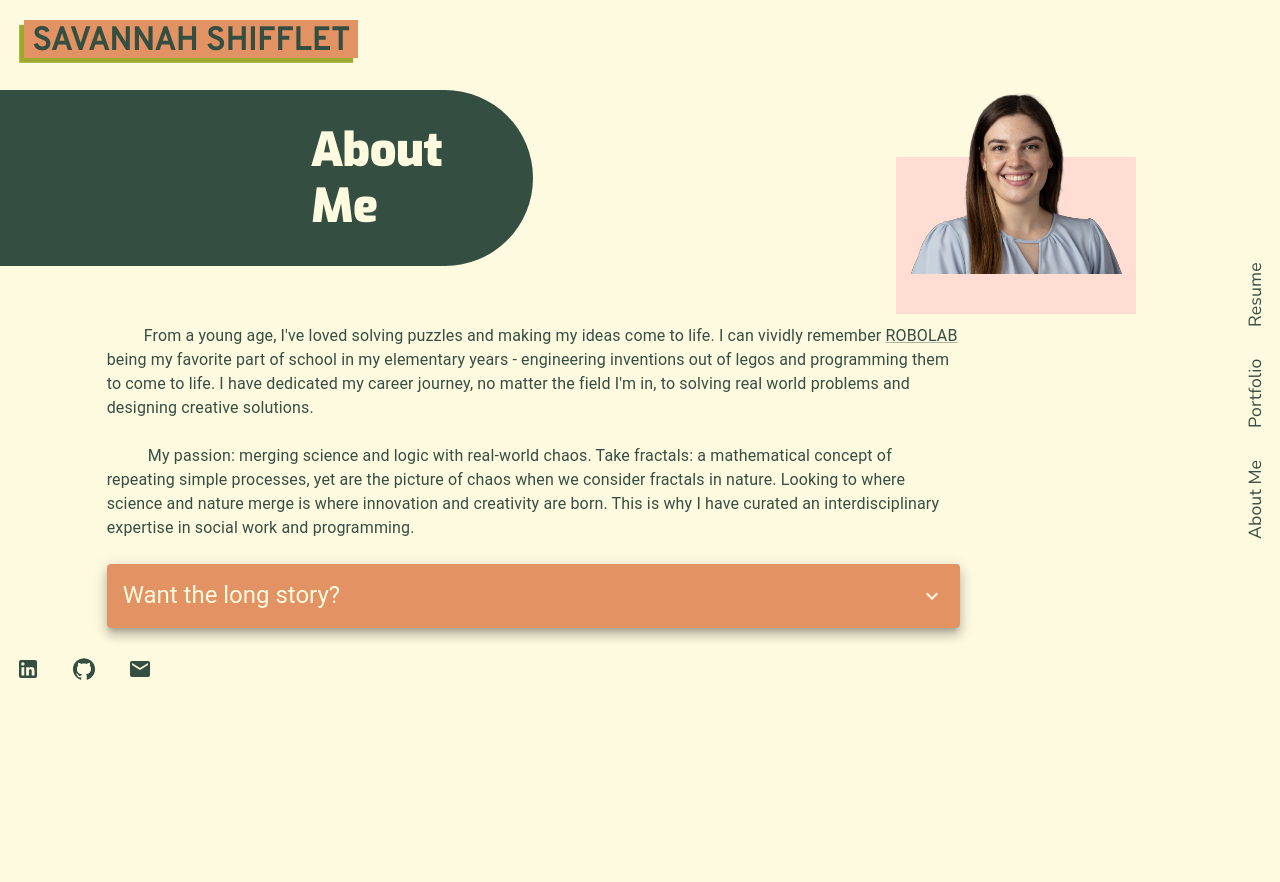
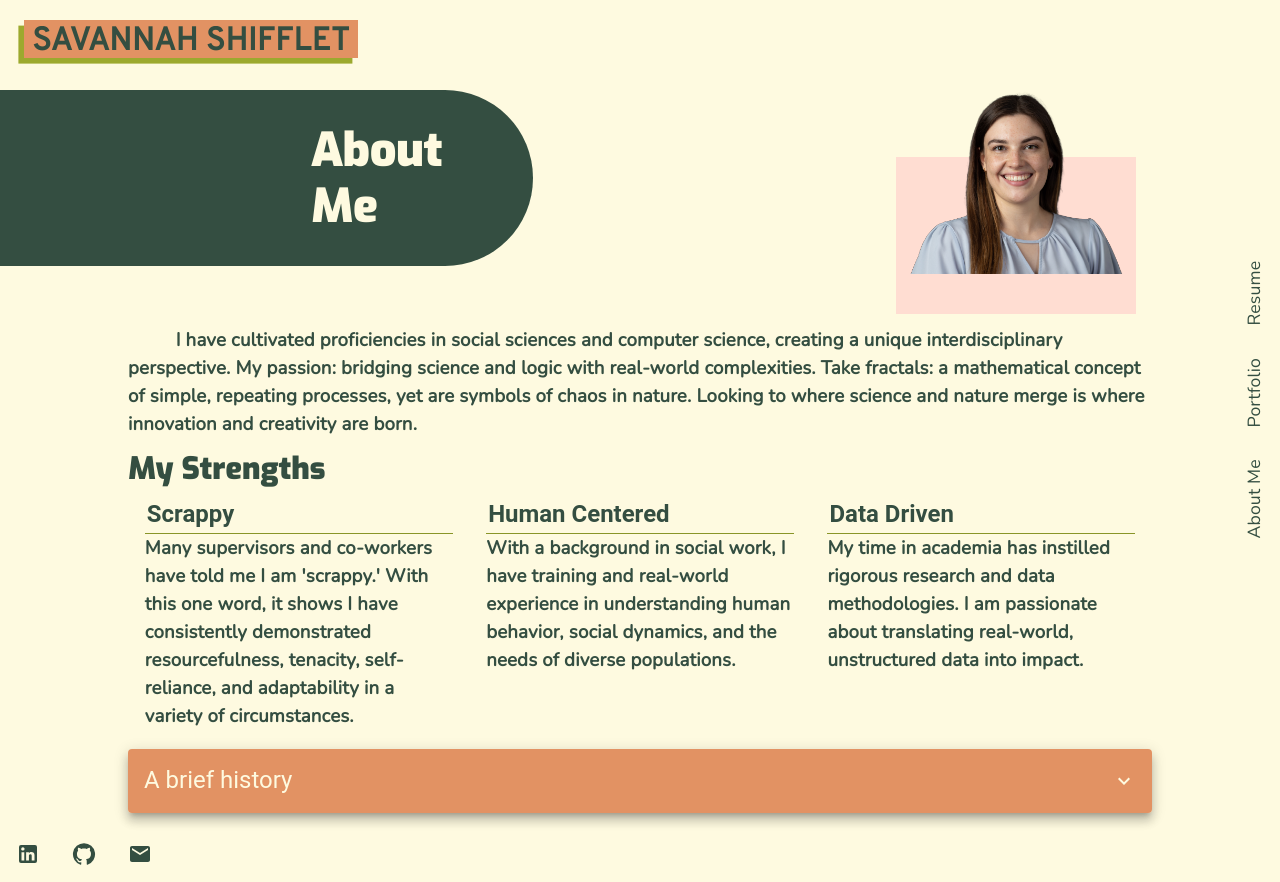
Before and after one commit to Savannah-Shifflet/professional-portfolio, a React (Create React App) app: page /about-me in a window 1280 px wide. Before the commit the page ends 800 px from the top, so only its background shows below. Built offline with nearby package versions, Linux system fonts and the light colour scheme.

Commit message:
added strengths section to about page

```diff
--- a/src/components/pages/About/AboutBody.js
+++ b/src/components/pages/About/AboutBody.js
@@ -1,9 +1,10 @@
 import React from 'react';
-import { Typography, Grid, Box, Slide, Link, Card, CardHeader, CardActionArea, CardActions, CardContent } from '@mui/material';
+import { Typography, Grid, Link, Card, CardHeader, CardContent } from '@mui/material';
 import Collapse from '@mui/material/Collapse';
 import ExpandMoreIcon from '@mui/icons-material/ExpandMore';
 import { styled } from '@mui/material/styles';
 import IconButton from '@mui/material/IconButton';
+import Strengths from './Strengths'
 
 const ExpandMore = styled((props) => {
     const { expand, ...other } = props;
@@ -25,20 +26,20 @@ export default function AboutBody() {
     };
     return (
         <Grid container>
-            <Grid item md={10} xs={12}>
+            <Grid item xs={12}>
                 <Typography variant='body1' sx={{ ml: '10%', mr: '10%', mt: '1%' }}>
-                    &emsp; &emsp;From a young age, I've loved solving puzzles and making my ideas come to life. I can vividly remember <Link href="http://www.legoengineering.com/platform/robolab/">ROBOLAB</Link> being my favorite part of school in my elementary years - engineering inventions out of legos and programming them to come to life. I have dedicated my career journey, no matter the field I'm in, to solving real world problems and designing creative solutions.
-
-                    <br />
-                    <br />
-
-                    &emsp; &emsp; My passion: merging science and logic with real-world chaos. Take fractals: a mathematical concept of repeating simple processes, yet are the picture of chaos when we consider fractals in nature.  Looking to where science and nature merge is where innovation and creativity are born. This is why I have curated an interdisciplinary expertise in social work and programming.
-
-                    <br />
-                    <br />
+                    &emsp; &emsp; I have cultivated proficiencies in social sciences and computer science, creating a unique interdisciplinary perspective. My passion: bridging science and logic with real-world complexities. Take fractals: a mathematical concept of simple, repeating processes, yet are symbols of chaos in nature. Looking to where science and nature merge is where innovation and creativity are born.
                 </Typography>
             </Grid>
-            <Grid item md={10} xs={12} >
+            <Grid item xs={12}>
+                <Typography variant='h3' sx={{ ml: '10%', mr: '10%', mt: '1%' }}>
+                    My Strengths
+                </Typography>
+            </Grid>
+            <Grid item container xs={12}>
+                <Strengths />
+            </Grid>
+            <Grid item xs={12} >
                 <Card raised sx={{ ml: '10%', mr: '10%' }}>
                     <CardHeader
                         action={
@@ -53,11 +54,14 @@ export default function AboutBody() {
                             </ExpandMore>
                         }
                         sx={{bgcolor: 'secondary.main', color: 'background.default'}}
-                        title="Want the long story?" />
+                        title="A brief history" />
                     <Collapse in={expanded} timeout="auto" unmountOnExit>
                         <CardContent sx= {{bgcolor: 'secondary.main', opactiy: '0.5'}}>
                             <Typography variant='body1' sx={{color: 'background.default'}}>
-                                &emsp; &emsp;I pursued a degree in social work because after years of STEM classes, I felt unbalanced. I understood reality through a rational, scientific lens, but we all know life is more complex than that. I wanted to challenge myself to understand the human condition, what motivates us, what causes impact in our lives, how we can impact each other. My academic training as well as my real-world experiences have allowed to build my understanding of others, communication, and confidence as a collaborator and leader.
+                                &emsp; &emsp;From a young age, I've loved solving puzzles and making my ideas come to life. I can vividly remember <Link href="http://www.legoengineering.com/platform/robolab/">ROBOLAB</Link> being my favorite part of school in my elementary years - engineering inventions out of legos and programming them to come to life. I have dedicated my career journey, no matter the field I'm in, to solving real world problems and designing creative solutions.
+                                <br />
+                                <br />
+                                &emsp; &emsp;I pursued a degree in social work because after years of STEM classes, I felt unbalanced. I understood reality through a rational, scientific lens, but we all know life is more complex than that. I wanted to challenge myself to understand the human condition, what motivates us, what causes impact in our lives, and how we can impact each other. My academic training as well as my real-world experiences have allowed me to build my understanding of others, communication, and confidence as a collaborator and leader.
                                 <br />
                                 <br />
                                 &emsp; &emsp;I had originally planned to utilize this training to become a physician and go to medical school. While working in clinical research, I started to teach myself coding and data analytics. My lab was also unique because we were actively building a web application and acting more like a tech start-up. I realized, I actually loved coding and only thought I hated it cause I was bullied in my AP Computer Science as the only girl in a room of 30 boys. I started to better understand what product designed and data analysis entailed and saw that it merges the technical with the messy human condition. And well, since then, I've been trying to break into the technical world.
@@ -77,3 +81,28 @@ export default function AboutBody() {
 // 3. data-driven
 
 // one template for three categories with a fun arrow and then animated toggle to view information
+
+// Page sections:
+// 1. short professional interest paragraph,
+// traits- My Strengths:
+// 2. in collapse: A brief history,
+// 3. My daily life,
+
+
+// <Grid container item xs={12} sx={{ ml: '10%', mr: '10%', mt: '0.5%' }} justifyContent={'space-between'}>
+{/* <Grid item xs={12} md={4} sx ={{pt: '0.2em', pb: '1em', px: '0.9em'}}>
+<Typography variant='h5' sx={{padding: '2px', fontWeight: 'bold'}}>Scrappy</Typography>
+<Divider sx={{bgcolor: 'accent.main'}} />
+<Typography variant='body1'>Many supervisors and co-workers have told me I am 'scrappy.' With this one word, it shows I have consistently demonstrated resourcefulness, tenacity, self-reliance, and adaptability in a variety of circumstances. </Typography>
+</Grid>
+<Grid item xs={12} md={4} sx ={{pt: '0.2em', pb: '1em', px: '0.9em'}}>
+<Typography variant='h5' sx={{padding: '2px'}} >Human-Centered</Typography>
+<Divider sx={{bgcolor: 'accent.main'}} />
+<Typography variant='body1'>With a background in social work, I have training and real-world experience in understanding human behavior, social dynamics, and the needs of diverse populations.</Typography>
+</Grid>
+<Grid item xs={12} md={4} sx ={{pt: '0.2em', pb: '1em', px: '0.9em'}}>
+<Typography variant='h5' sx={{padding: '2px'}}>Data-Driven</Typography>
+<Divider sx={{bgcolor: 'accent.main'}} />
+<Typography variant='body1'>My time in academia has instilled rigorous research and data methodologies. I am passionate about translating real-world, unstructured data into impact.</Typography>
+</Grid>
+</Grid> */}
--- /dev/null
+++ b/src/components/pages/About/Strengths.js
@@ -0,0 +1,35 @@
+import React from 'react';
+import { Typography, Grid } from '@mui/material';
+import Divider from '@mui/material/Divider';
+
+export default function Strengths() {
+
+    const strengths = [
+        {
+            title: 'Scrappy',
+            description: "Many supervisors and co-workers have told me I am 'scrappy.' With this one word, it shows I have consistently demonstrated resourcefulness, tenacity, self-reliance, and adaptability in a variety of circumstances."
+        },
+        {
+            title: 'Human Centered',
+            description: 'With a background in social work, I have training and real-world experience in understanding human behavior, social dynamics, and the needs of diverse populations.'
+        },
+        {
+            title: 'Data Driven',
+            description: 'My time in academia has instilled rigorous research and data methodologies. I am passionate about translating real-world, unstructured data into impact.'
+        }
+    ];
+
+    return (
+        <Grid container item xs={12} sx={{ ml: '10%', mr: '10%', mt: '0.5%' }} justifyContent={'space-between'}>
+            {strengths.map((strength) => {
+                return(
+                    <Grid item xs={12} md={4} sx ={{pt: '0.2em', pb: '1em', px: '0.9em'}}>
+                        <Typography variant='h5' sx={{padding: '2px', fontWeight: 'bold'}}>{strength.title}</Typography>
+                        <Divider sx={{bgcolor: 'accent.main'}} />
+                        <Typography variant='body1'>{strength.description}</Typography>
+            </Grid>
+                )
+            })}
+        </Grid>
+    )
+}
--- a/src/components/pages/Portfolio/PortfolioList.js
+++ b/src/components/pages/Portfolio/PortfolioList.js
@@ -5,7 +5,7 @@ import DnD from '../../../assets/DnD.gif';
 
 const pieces = [
     {
-        title: 'Blob Mania: Multiplayer Game',
+        title: 'Blob Mania',
         media: Blob,
         github: 'https://github.com/Savannah-Shifflet/blob-mania',
         deployed: 'https://blob-mania-322037286e7b.herokuapp.com/',
--- a/src/styles/theme.js
+++ b/src/styles/theme.js
@@ -33,6 +33,7 @@ const theme = createTheme({
                     style: {
                         fontFamily: 'nunito',
                         fontSize: '1.1rem',
+                        fontWeight: 'normal',
                         textDecoration: 'none',
                         margin: '1rem',
                         "&:hover":{
@@ -61,6 +62,7 @@ const theme = createTheme({
                         background: '#E29263',
                         color: '#344E41',
                         fontFamily: 'nunito',
+                        fontWeight: 'bold',
                         "&:hover":{
                             background: 'rgba(226, 146, 99, 0.5)',
                         }
@@ -71,6 +73,7 @@ const theme = createTheme({
         }
     },
     typography: {
+        // for home page
         h1: {
             fontFamily:  [ '"Overpass"', 'sans-serif'].join(','),
             fontSize: '4rem',
@@ -78,6 +81,7 @@ const theme = createTheme({
             color: 'primary',
             lineHeight: 1
         },
+        // for Savannah Shifflet header on pages
         h4: {
             fontFamily:  [ '"Overpass"', 'sans-serif'].join(','),
             fontSize: '2rem',
@@ -85,12 +89,20 @@ const theme = createTheme({
             color: 'primary',
             lineHeight: 1
         },
+        // for page headers
         h2: {
             fontSize: '3rem',
             fontFamily: 'exo'
         },
+        // Subtitles - 'my strengths'
         h3: {
-            fontFamily: 'exo'
+            fontFamily: 'exo',
+            fontSize: '2rem'
+        },
+        body1: {
+            fontFamily: 'nunito',
+            fontSize: '1.2rem',
+            fontWeight: 'bold'
         }
     }
 })
```
